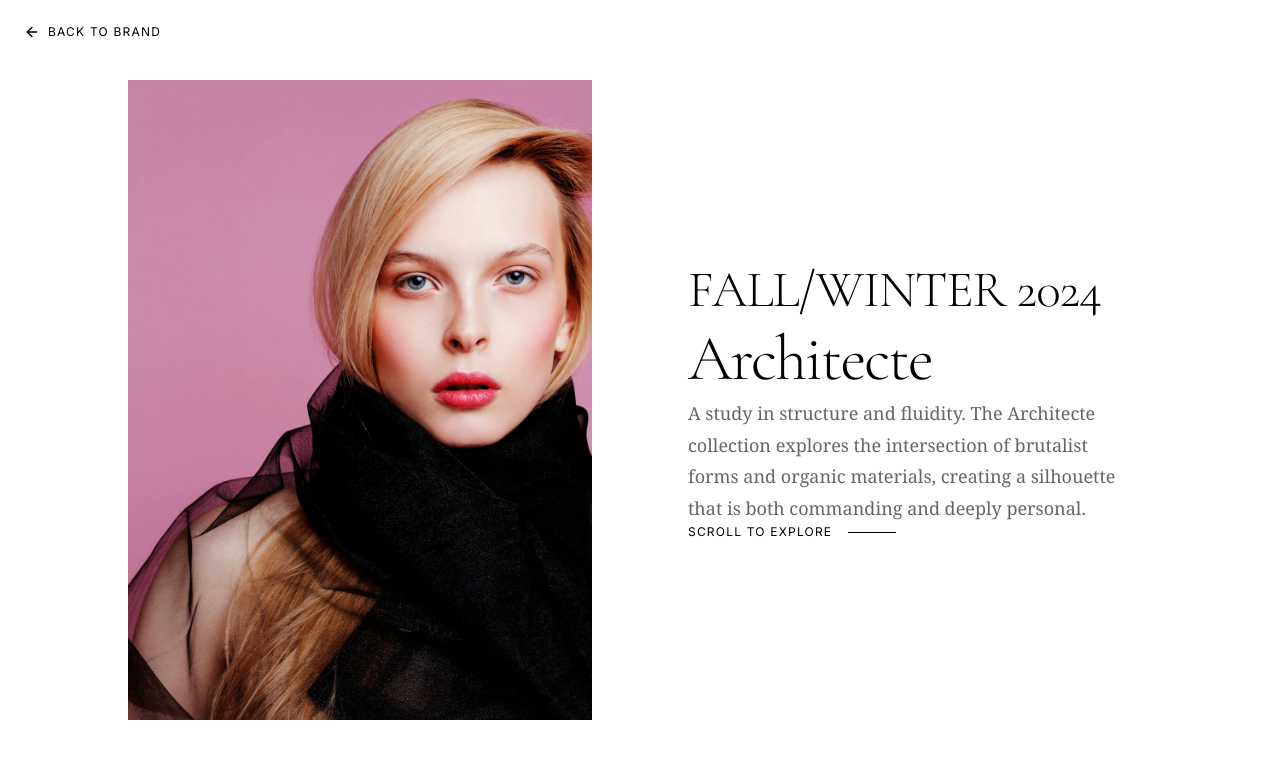
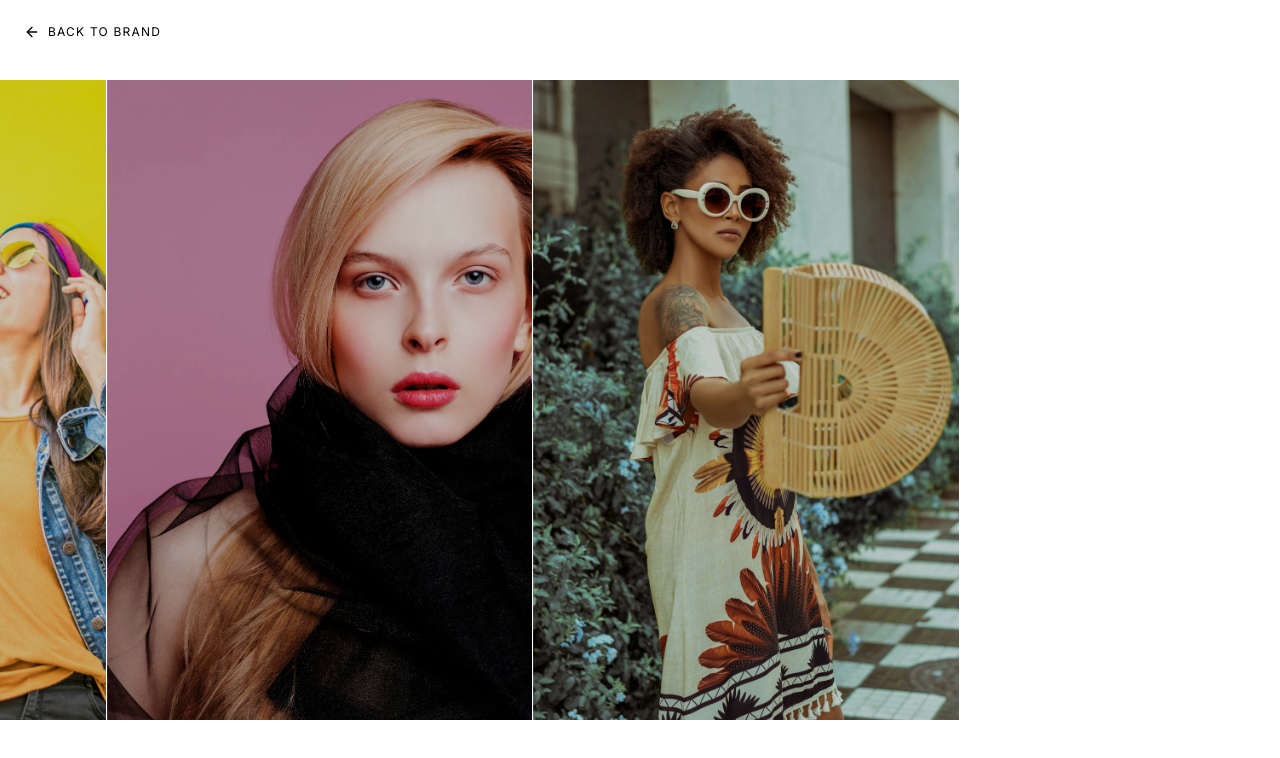
Before and after one commit to arush-qala/platform-v5, a Next.js app: page /collection/1 in a window 1280 px wide. Shown: the top 758 px of the page. Built offline with nearby package versions, Linux system fonts and the light colour scheme.

Commit message:
fix: Restore vertical scrolling to enable horizontal scroll animation

```diff
--- a/app/collection/[id]/page.tsx
+++ b/app/collection/[id]/page.tsx
@@ -56,7 +56,7 @@ export default function CollectionPage() {
 
     return (
         <AssortmentProvider>
-            <main className="bg-white h-screen overflow-hidden">
+            <main className="bg-white min-h-screen">
                 {/* Back Button - Always visible or handled within views */}
                 {!selectedProductId && (
                     <div className="fixed top-6 left-6 z-50 mix-blend-difference text-white">
```
